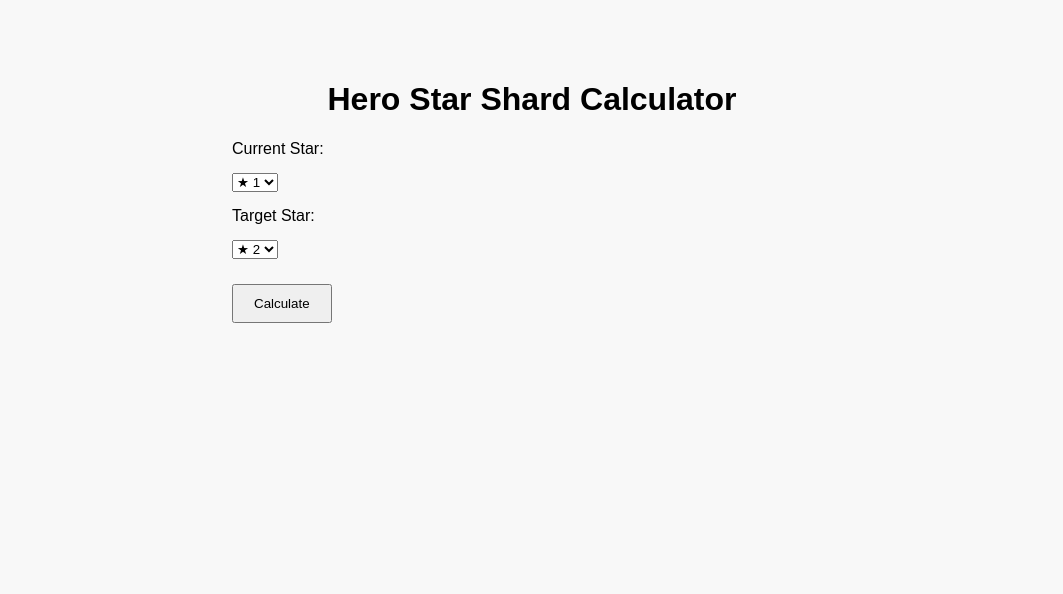
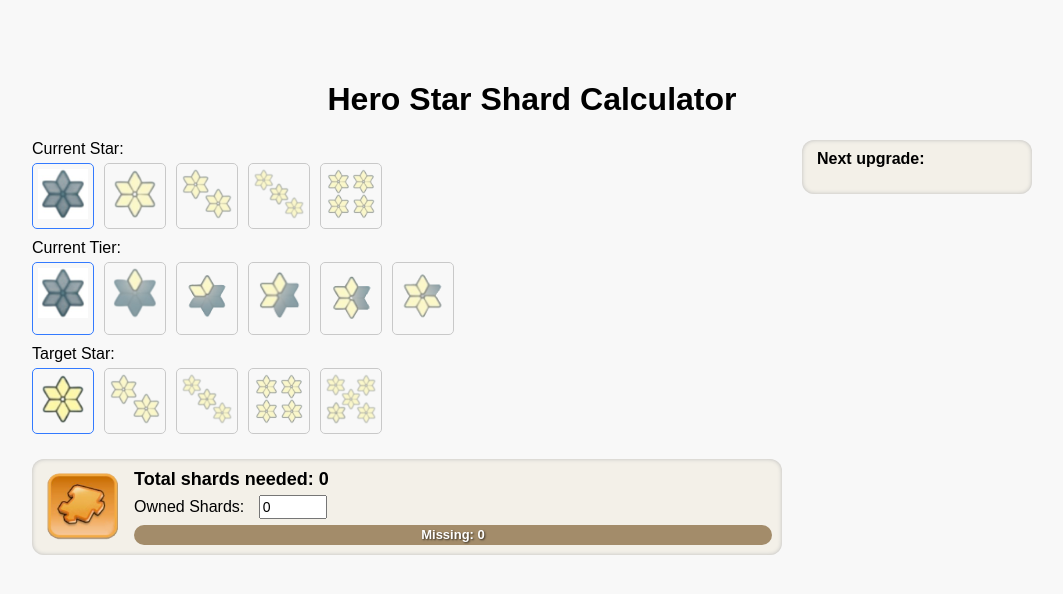
Before and after one commit to Borys21/Kingshot_Tools, a plain HTML site: page calculators/shard-calculator.html in a window 1280 px wide. Shown: the whole page, without its empty margins (108-1171 px from the left). Drawn offline with Linux system fonts and the light colour scheme; files that its build step writes are made by us from their sources.

Commit message:
Shard calculator v.0.0.2

```diff
--- a/calculators/shard-calc.js
+++ b/calculators/shard-calc.js
@@ -1,44 +1,34 @@
-const shardRequirements = {
-  0: [1, 1, 2, 2, 2, 2], // 0 stars: fragment 1-2 = 1 shard, 3-6 = 2 shards
-  1: [5, 5, 5, 5, 5, 15], // 1 star: fragment 1-5 = 5 shards, 6 = 15 shards
-  2: [15, 15, 15, 15, 15, 40], // 2 stars: fragment 1-5 = 15 shards, 6 = 40 shards
-  3: [40, 40, 40, 40, 40, 100], // 3 stars: fragment 1-5 = 40 shards, 6 = 100 shards
-  4: [100, 100, 100, 100, 100, 100], // 4 stars: all fragments = 100 shards
-};
+function updateUpgradeTable(currentStar, currentTier, targetStar, ownedShards) {
+  const container = document.getElementById('upgrade-table');
+  container.innerHTML = '';
+  let cumulativeShards = 0;
 
-function calculateShards() {
-  const currentStar = parseInt(document.getElementById('current-star').value);
-  const currentShards = parseInt(document.getElementById('current-shards').value);
-  const targetStar = parseInt(document.getElementById('target-star').value);
-  const resultEl = document.getElementById('result');
+  for (let star = currentStar + 1; star <= targetStar; star++) {
+    let shardsForThisStar = 0;
 
-  if (targetStar <= currentStar) {
-    resultEl.textContent = "⚠️ Target star must be higher than current star.";
-    return;
+    if (star === currentStar + 1) {
+      for (let tier = currentTier + 1; tier < 6; tier++) {
+        shardsForThisStar += tierShardCosts[currentStar]?.[tier] ?? 0;
+      }
+    } else {
+      for (let tier = 0; tier < 6; tier++) {
+        shardsForThisStar += tierShardCosts[star - 1]?.[tier] ?? 0;
+      }
+    }
+
+    cumulativeShards += shardsForThisStar;
+    const missing = Math.max(cumulativeShards - ownedShards, 0);
+    const icon = `/assets/icons/star-${star}.png`;
+
+    const row = document.createElement('div');
+    row.className = 'upgrade-table-entry';
+    row.innerHTML = `
+      <img src="${icon}" class="star" />
+      <div class="shard-wrapper">
+        <img src="/assets/icons/shard.png" />
+        <div class="shard-count">${missing}</div>
+      </div>
+    `;
+    container.appendChild(row);
   }
-
-  let total = 0;
-  let breakdown = [];
-
-  // Calculate shards needed to complete the current star level
-  if (currentShards < 6) {
-    for (let i = currentShards; i < 6; i++) {
-      total += shardRequirements[currentStar][i];
-      breakdown.push(
-        `★ ${currentStar} fragment ${i + 1}: ${shardRequirements[currentStar][i]} shards`
-      );
-    }
-  }
-
-  // Calculate shards needed for full star upgrades
-  for (let i = currentStar + 1; i <= targetStar; i++) {
-    const starCost = shardRequirements[i - 1].reduce((a, b) => a + b, 0);
-    total += starCost;
-    breakdown.push(`★ ${i - 1} → ★ ${i}: ${starCost} shards`);
-  }
-
-  resultEl.innerHTML = `
-    Total shards needed: <b>${total}</b><br><br>
-    Breakdown:<br>${breakdown.join("<br>")}
-  `;
 }
--- a/calculators/shard-calculator.html
+++ b/calculators/shard-calculator.html
@@ -1,38 +1,96 @@
 <!DOCTYPE html>
 <html lang="en">
 <head>
-  <meta charset="UTF-8">
+  <meta charset="UTF-8" />
   <title>Hero Star Shard Calculator</title>
+  <link rel="stylesheet" href="shard-style.css" />
   <script src="shard-calc.js" defer></script>
-  <style>
-    body { font-family: sans-serif; max-width: 600px; margin: 40px auto; padding: 20px; background: #f8f8f8; border-radius: 8px; }
-    h1 { text-align: center; }
-    label, select, input { display: block; margin: 15px 0 5px; }
-    button { margin-top: 20px; padding: 10px 20px; }
-    #result { margin-top: 30px; font-size: 1.2em; font-weight: bold; }
-  </style>
 </head>
 <body>
   <h1>Hero Star Shard Calculator</h1>
 
-  <label for="current-star">Current Star:</label>
-  <select id="current-star">
-    <option value="1">★ 1</option>
-    <option value="2">★ 2</option>
-    <option value="3">★ 3</option>
-    <option value="4">★ 4</option>
-  </select>
+  <div class="main-wrapper">
+    <div style="flex: 1; min-width: 300px;">
 
-  <label for="target-star">Target Star:</label>
-  <select id="target-star">
-    <option value="2">★ 2</option>
-    <option value="3">★ 3</option>
-    <option value="4">★ 4</option>
-    <option value="5">★ 5</option>
-  </select>
+      <!-- Current Star -->
+      <label>Current Star:</label>
+      <div class="custom-select-wrapper">
+        <select id="current-star" class="native-select">
+          <option value="0" selected>0</option>
+          <option value="1">1</option>
+          <option value="2">2</option>
+          <option value="3">3</option>
+          <option value="4">4</option>
+        </select>
+        <div id="current-star-fake" class="custom-select">
+          <div data-value="0" class="selected"><img src="/assets/icons/star-0.png" /></div>
+          <div data-value="1"><img src="/assets/icons/star-1.png" /></div>
+          <div data-value="2"><img src="/assets/icons/star-2.png" /></div>
+          <div data-value="3"><img src="/assets/icons/star-3.png" /></div>
+          <div data-value="4"><img src="/assets/icons/star-4.png" /></div>
+        </div>
+      </div>
 
-  <button onclick="calculateShards()">Calculate</button>
+      <!-- Current Tier -->
+      <label>Current Tier:</label>
+      <div class="custom-select-wrapper">
+        <select id="current-tier" class="native-select">
+          <option value="0" selected>0</option>
+          <option value="1">1</option>
+          <option value="2">2</option>
+          <option value="3">3</option>
+          <option value="4">4</option>
+          <option value="5">5</option>
+        </select>
+        <div id="current-tier-fake" class="custom-select">
+          <div data-value="0" class="selected"><img src="/assets/icons/star-0.png" /></div>
+          <div data-value="1"><img src="/assets/icons/tier-1.png" /></div>
+          <div data-value="2"><img src="/assets/icons/tier-2.png" /></div>
+          <div data-value="3"><img src="/assets/icons/tier-3.png" /></div>
+          <div data-value="4"><img src="/assets/icons/tier-4.png" /></div>
+          <div data-value="5"><img src="/assets/icons/tier-5.png" /></div>
+        </div>
+      </div>
 
-  <div id="result"></div>
+      <!-- Target Star -->
+      <label>Target Star:</label>
+      <div class="custom-select-wrapper">
+        <select id="target-star" class="native-select">
+          <option value="1" selected>1</option>
+          <option value="2">2</option>
+          <option value="3">3</option>
+          <option value="4">4</option>
+          <option value="5">5</option>
+        </select>
+        <div id="target-star-fake" class="custom-select">
+          <div data-value="1" class="selected"><img src="/assets/icons/star-1.png" /></div>
+          <div data-value="2"><img src="/assets/icons/star-2.png" /></div>
+          <div data-value="3"><img src="/assets/icons/star-3.png" /></div>
+          <div data-value="4"><img src="/assets/icons/star-4.png" /></div>
+          <div data-value="5"><img src="/assets/icons/star-5.png" /></div>
+        </div>
+      </div>
+
+      <!-- Main Shard Progress UI -->
+      <div class="shard-container">
+        <img src="/assets/icons/shard.png" alt="Shard Icon" class="shard-icon" />
+        <div class="shard-info">
+          <h2>Total shards needed: <span id="total-shards">0</span></h2>
+          <label for="owned-shards">Owned Shards:</label>
+          <input type="number" id="owned-shards" value="0" min="0" />
+          <div class="progress-bar-bg">
+            <div id="progress-fill" class="progress-bar-fill"></div>
+            <div id="progress-text" class="progress-bar-text">Missing: 0</div>
+          </div>
+        </div>
+      </div>
+    </div>
+
+    <!-- Upgrade Table -->
+    <div class="upgrade-container">
+      <h3>Next upgrade:</h3>
+      <div id="upgrade-table"></div>
+    </div>
+  </div>
 </body>
 </html>
--- /dev/null
+++ b/shard-style.css
@@ -0,0 +1,162 @@
+body {
+  font-family: sans-serif;
+  max-width: 1000px;
+  margin: 40px auto;
+  padding: 20px;
+  background: #f8f8f8;
+  border-radius: 8px;
+}
+
+h1 {
+  text-align: center;
+}
+
+.custom-select-wrapper {
+  position: relative;
+  margin-bottom: 10px;
+}
+
+.native-select {
+  position: absolute;
+  left: -9999px;
+}
+
+.custom-select {
+  display: flex;
+  gap: 10px;
+  margin-top: 5px;
+}
+
+.custom-select div {
+  border: 1px solid #aaa;
+  border-radius: 5px;
+  padding: 5px;
+  cursor: pointer;
+  opacity: 0.6;
+  transition: 0.2s;
+}
+
+.custom-select div.selected {
+  border-color: #337aff;
+  opacity: 1;
+}
+
+.custom-select img {
+  width: 50px;
+}
+
+.shard-container {
+  display: flex;
+  align-items: center;
+  background: #f3f0e8;
+  border-radius: 12px;
+  padding: 8px 10px;
+  margin-top: 25px;
+  box-shadow: inset 0 0 4px #bbb;
+}
+
+.shard-icon {
+  width: 80px;
+  height: 80px;
+  margin-right: 12px;
+}
+
+.shard-info {
+  flex-grow: 1;
+}
+
+.shard-info h2 {
+  margin: 0 0 5px;
+  font-size: 18px;
+}
+
+.shard-info input {
+  width: 60px;
+  padding: 2px;
+  margin-left: 10px;
+  font-size: 14px;
+}
+
+.progress-bar-bg {
+  width: 100%;
+  height: 20px;
+  background: #a38c6a;
+  border-radius: 10px;
+  overflow: hidden;
+  margin-top: 6px;
+  position: relative;
+}
+
+.progress-bar-fill {
+  height: 100%;
+  background: #00e676;
+  width: 0%;
+  transition: width 0.3s;
+}
+
+.progress-bar-text {
+  position: absolute;
+  top: 0;
+  left: 0;
+  right: 0;
+  height: 100%;
+  font-weight: bold;
+  font-size: 13px;
+  text-align: center;
+  line-height: 20px;
+  color: white;
+  pointer-events: none;
+  text-shadow: 1px 1px 2px #000000aa;
+}
+
+.main-wrapper {
+  display: flex;
+  gap: 20px;
+  align-items: flex-start;
+  flex-wrap: wrap;
+}
+
+.upgrade-container {
+  background: #f3f0e8;
+  border-radius: 12px;
+  padding: 10px 15px;
+  box-shadow: inset 0 0 4px #bbb;
+  min-width: 200px;
+}
+
+.upgrade-container h3 {
+  margin-top: 0;
+  font-size: 16px;
+}
+
+.upgrade-table-entry {
+  display: flex;
+  align-items: center;
+  margin-bottom: 6px;
+}
+
+.upgrade-table-entry img.star {
+  width: 32px;
+  margin-right: 10px;
+}
+
+.upgrade-table-entry .shard-wrapper {
+  position: relative;
+  width: 28px;
+  height: 28px;
+  margin-right: 5px;
+}
+
+.upgrade-table-entry .shard-wrapper img {
+  width: 100%;
+}
+
+.upgrade-table-entry .shard-count {
+  position: absolute;
+  bottom: 0;
+  right: 0;
+  font-size: 11px;
+  font-weight: bold;
+  color: white;
+  text-shadow: 1px 1px 2px #000000aa;
+}
```
Also changed, not shown: assets/icons/shard.png (added), assets/icons/star-0.png (added), assets/icons/star-1.png (added), assets/icons/star-2.png (added), assets/icons/star-3.png (added), assets/icons/star-4.png (added), assets/icons/star-5.png (added), assets/icons/tier-1.png (added), assets/icons/tier-2.png (added), assets/icons/tier-3.png (added), assets/icons/tier-4.png (added), assets/icons/tier-5.png (added).
